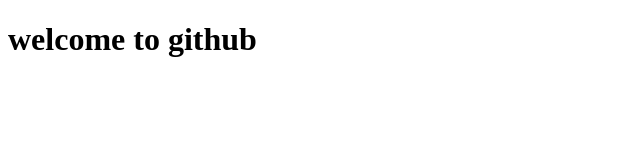
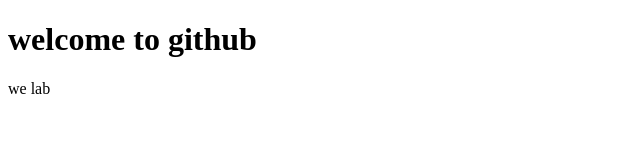
Before and after one commit to Suchitra-Koduru/repo_1, a plain HTML site: page index.html in a window 1280 px wide. Shown: the full height of the page, 0-640 px from the left. Drawn offline with Linux system fonts and the light colour scheme.

Commit message:
Update index.html

```diff
--- a/index.html
+++ b/index.html
@@ -9,5 +9,6 @@
     <h1>
         welcome to github
     </h1>
+    <p>we lab</p>
 </body>
 </html>
```
